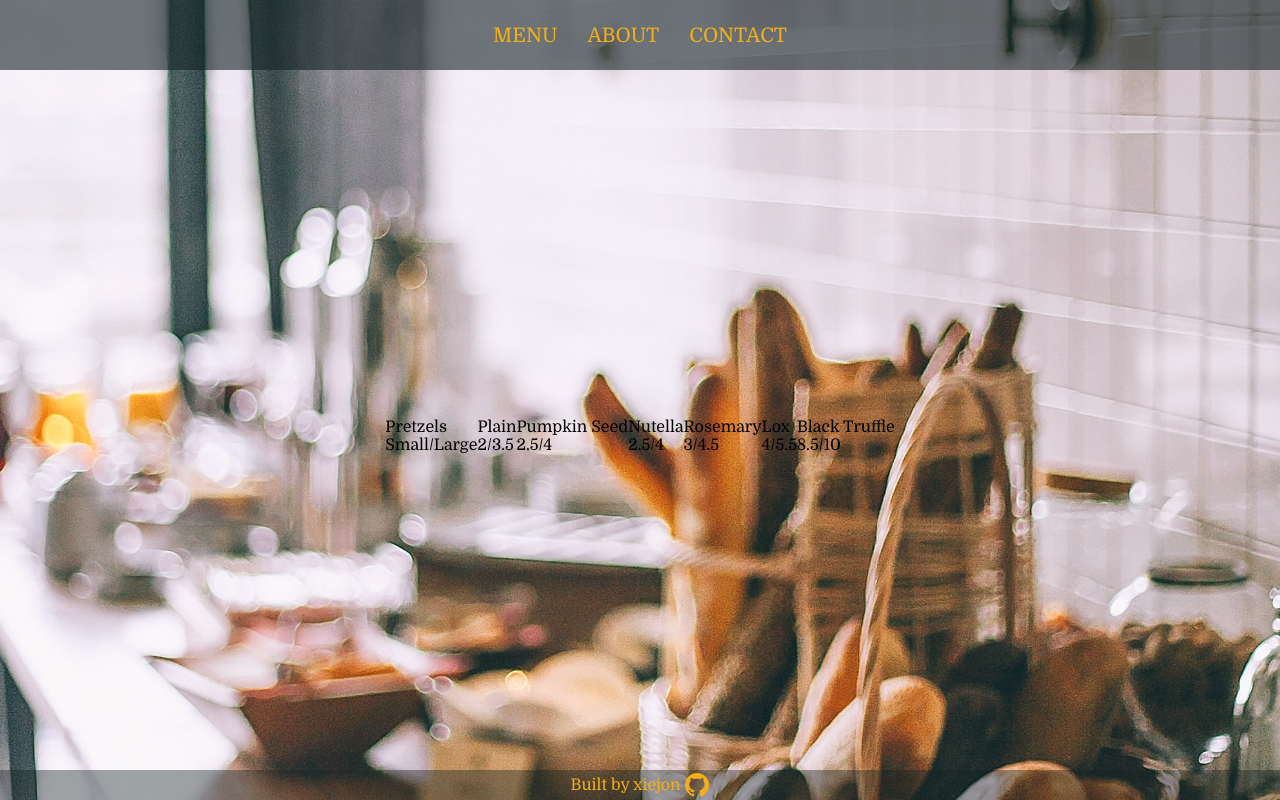
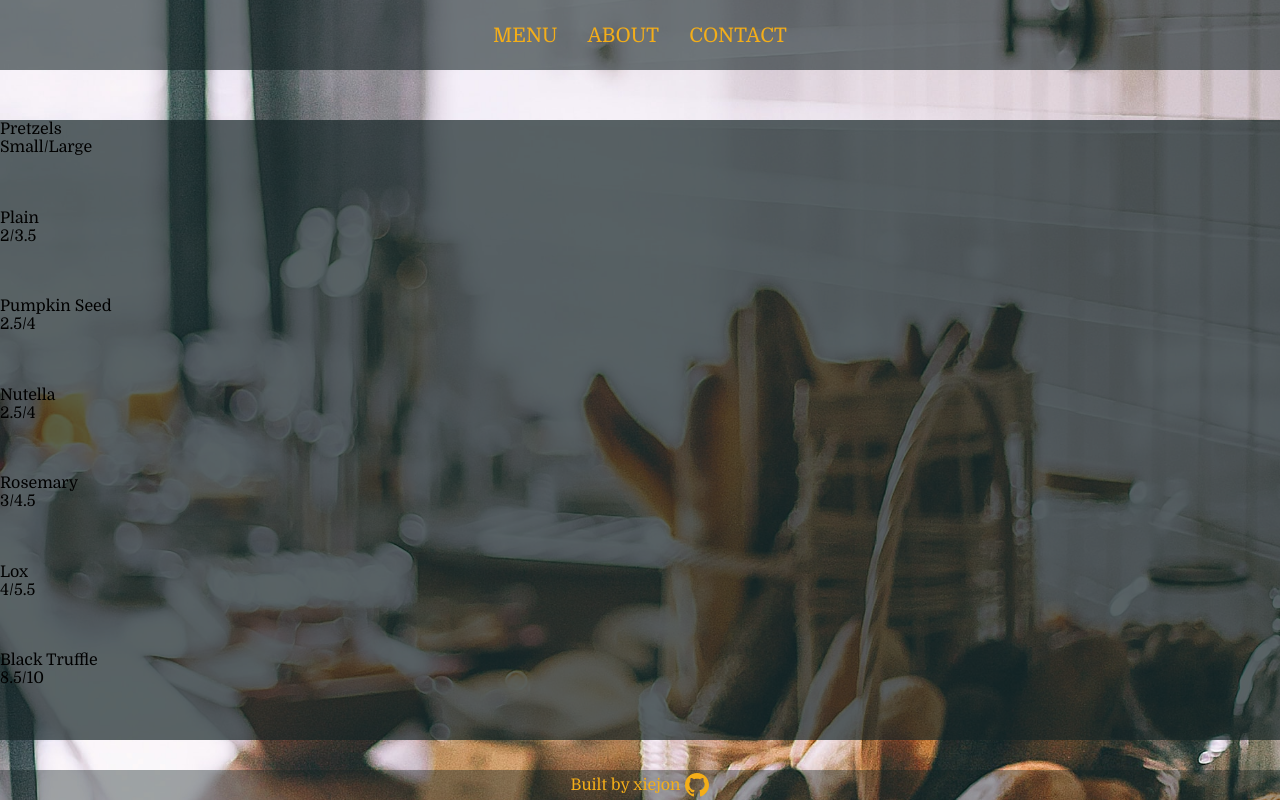
Before and after one commit to xiejon/bakery-page, a website built with webpack: page dist/index.html in a window 1280 px wide. Both pictures are taken after a click on the element "MENU". Built offline with nearby package versions, Linux system fonts and the light colour scheme.

Commit message:
changed toggle function to allow flexibility with display type, i.e. flex, grid, block

```diff
--- a/src/index.js
+++ b/src/index.js
@@ -16,7 +16,7 @@ const aboutSection = (() => {
     const aboutPage = document.querySelector('.about');
 
     aboutLink.addEventListener('click', () => {
-        const toggle = togglePage(aboutPage);
+        const toggle = togglePage(aboutPage, 'flex');
     });
 })();
 
@@ -28,18 +28,18 @@ const menuSection = (() => {
     const menuPage = document.querySelector('.menu');
 
     menuLink.addEventListener('click', () => {
-        const toggle = togglePage(menuPage);
+        const toggle = togglePage(menuPage, 'grid');
     })
 })();
 
-function togglePage(element) {
+function togglePage(element, displayType) {
     const box = document.querySelector('.box');
     if (element.style.display === 'none') {
-        element.style.display = 'flex';
+        element.style.display = displayType;
         box.style.display = 'none';
 
     } else {
         element.style.display = 'none';
-        box.style.display = 'flex';
+        box.style.display = displayType;
     }
 }
--- a/src/styles.css
+++ b/src/styles.css
@@ -154,3 +154,11 @@
     line-height: 1.5rem;
     color: white;
 }
+
+/* menu page */
+.menu {
+    min-height: 500px;
+    height: calc(100vh - 10vh - 100px);
+    width: 100%;
+    background-color: rgba(20, 36, 37, 0.7);
+}
```
